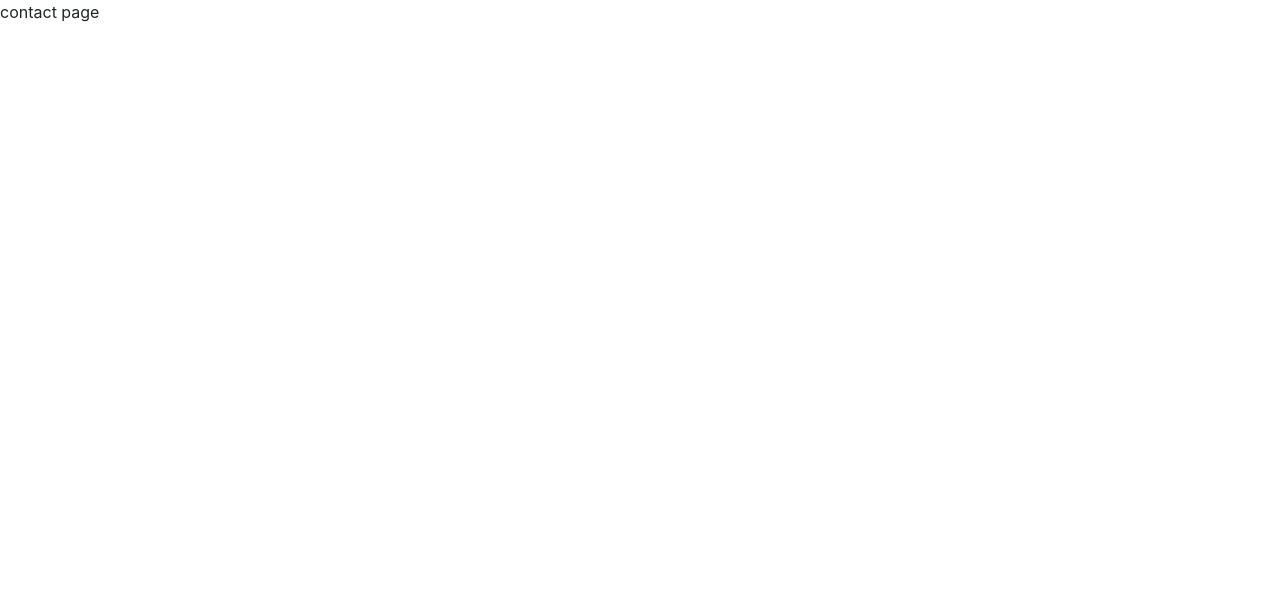
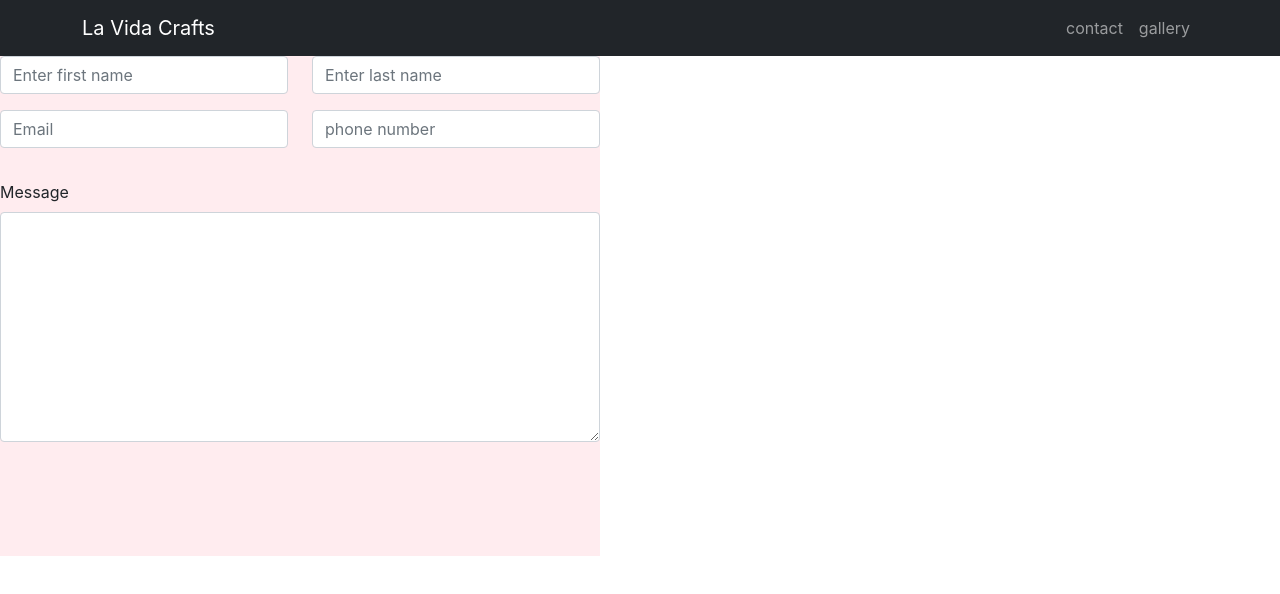
Before and after one commit to ArtyVazquez/la-vida-crafts, a Next.js app: page /contact_us in a window 1280 px wide. Shown: the top 594 px of the page. Built offline with nearby package versions, Linux system fonts and the light colour scheme.

Commit message:
started contact form

```diff
--- /dev/null
+++ b/components/ContactForm.js
@@ -0,0 +1,38 @@
+
+import {Form,Row,Col } from 'react-bootstrap'
+import styles from '../styles/ContactForm.module.css'
+function ContactForm() {
+  return (
+      <div className={styles.form}>
+        <Form>
+            <Row className="mb-3">
+                <Form.Group as={Col} controlId="formfirstname">
+                    <Form.Control type="name" placeholder="Enter first name" />
+                </Form.Group>
+
+                <Form.Group as={Col} controlId="formlastname">
+                    <Form.Control type="name" placeholder="Enter last name" />
+                </Form.Group>
+            </Row>
+            <Row className="mb-3">
+            <Form.Group as={Col} className="mb-3" controlId="exampleForm.ControlTextarea1">
+                <Form.Control type="email" placeholder='Email'/>
+            </Form.Group>
+
+            <Form.Group as={Col} className="mb-3" controlId="exampleForm.ControlTextarea1">
+
+                <Form.Control type='phone' placeholder='phone number' />
+            </Form.Group>
+            </Row>
+            <Form.Group as={Col} className="mb-3" controlId="exampleForm.ControlTextarea1">
+                <Form.Label>Message</Form.Label>
+                <Form.Control as='textarea' rows={9} />
+            </Form.Group>
+
+        </Form>
+      </div>
+
+  )
+}
+
+export default ContactForm
--- /dev/null
+++ b/components/navbar/MyNav.js
@@ -0,0 +1,26 @@
+import React from 'react'
+import {Container, Navbar, Nav} from 'react-bootstrap';
+
+export default function MyNav() {
+  return (
+
+    <Navbar expand="lg" bg="dark" variant="dark">
+          <Container>
+          <Navbar.Brand href="/"> La Vida Crafts</Navbar.Brand>
+          <Navbar.Toggle aria-controls="responsive-navbar-nav" />
+          <Navbar.Collapse id="responsive-navbar-nav">
+            <Nav className="me-auto">
+            </Nav>
+            <Nav>
+              <Nav.Link href="contact_us">contact</Nav.Link>
+              <Nav.Link eventKey={2} href="gallery">
+                gallery
+              </Nav.Link>
+            </Nav>
+          </Navbar.Collapse>
+          </Container>
+        </Navbar>
+
+
+  )
+}
--- a/pages/_app.js
+++ b/pages/_app.js
@@ -1,8 +1,16 @@
 import 'bootstrap/dist/css/bootstrap.min.css';
 import '../styles/globals.css'
+import MyNav from '../components/navbar/MyNav';
 
 function MyApp({ Component, pageProps }) {
-  return <Component {...pageProps} />
+  return (
+    <>
+    <MyNav />
+    <Component {...pageProps} />
+    </>
+
+  )
+
 }
 
 export default MyApp
--- a/pages/contact_us.js
+++ b/pages/contact_us.js
@@ -1,7 +1,8 @@
-import React from 'react'
+import ContactForm from "../components/ContactForm"
+
 
 export default function contact() {
   return (
-    <div>contact page</div>
+    <ContactForm />
   )
 }
--- /dev/null
+++ b/styles/ContactForm.module.css
@@ -0,0 +1,10 @@
+.form{
+    width: 600px;
+    height: 500px;
+    background-color: rgb(255, 236, 239);
+    position:fixed;
+}
+
+.name{
+    max-width: 50px;
+}
--- a/styles/Home.module.css
+++ b/styles/Home.module.css
@@ -114,3 +114,8 @@
     flex-direction: column;
   }
 }
+
+.bar{
+  width: 100%!important;
+
+}
```
Also changed, not shown: components/navbar/navbar.js (deleted, +0 -27 lines), package.json (+18 -1 lines), pages/index.js (+3 -60 lines), 2 other files (tests, documents, lock files or other folders).
